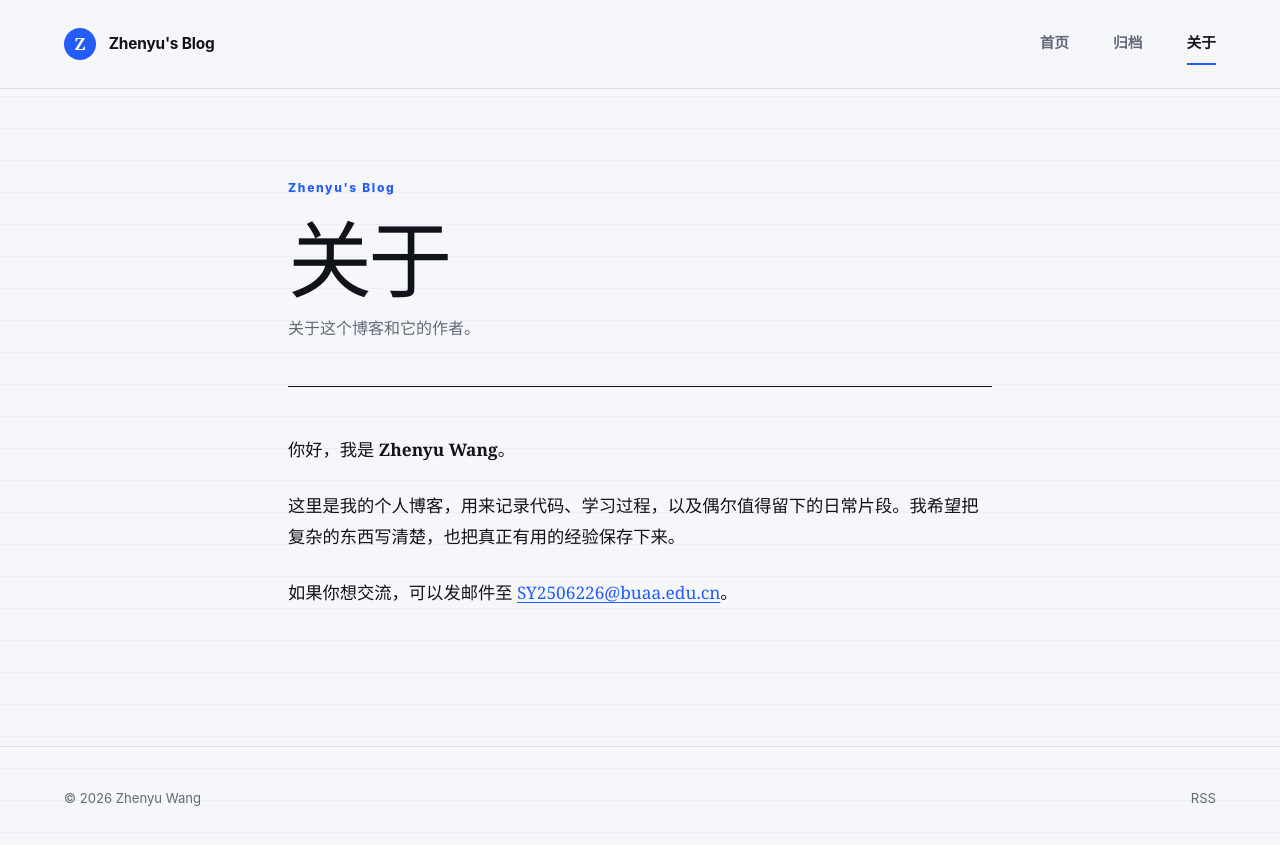
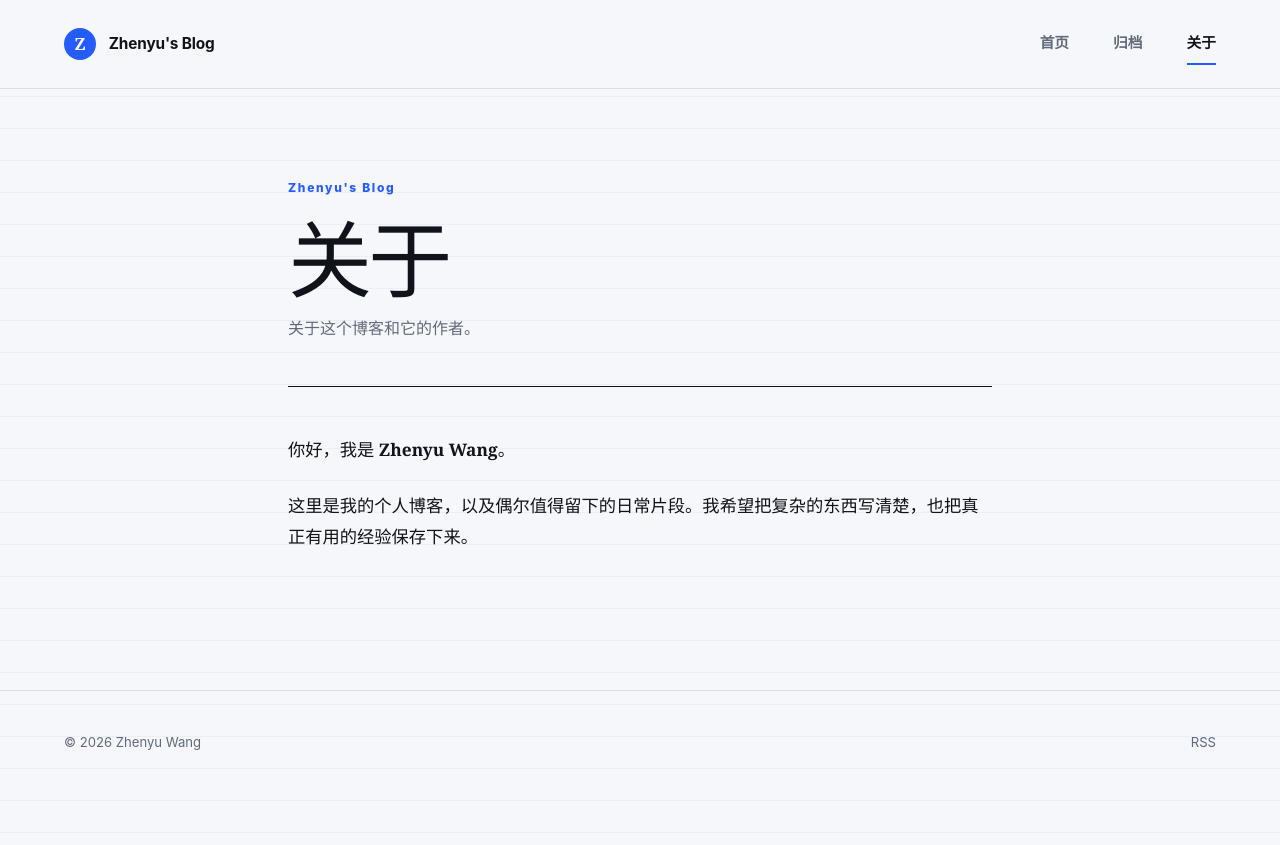
Before and after one commit to xingfenyizhen/xingfenyizhen.github.io, a Jekyll site: the page built from about.md, in a window 1280 px wide. Shown: the top 845 px of the page. Built offline with Jekyll 4.4.1, drawn with Linux system fonts in a browser that asks for light colours.

Commit message:
Convert site to a personal blog

```diff
--- a/about.md
+++ b/about.md
@@ -4,9 +4,6 @@ title: 关于
 permalink: /about/
 description: 关于这个博客和它的作者。
 ---
-
 你好，我是 **Zhenyu Wang**。
 
-这里是我的个人博客，用来记录代码、学习过程，以及偶尔值得留下的日常片段。我希望把复杂的东西写清楚，也把真正有用的经验保存下来。
-
-如果你想交流，可以发邮件至 [SY2506226@buaa.edu.cn](mailto:SY2506226@buaa.edu.cn)。
+这里是我的个人博客，以及偶尔值得留下的日常片段。我希望把复杂的东西写清楚，也把真正有用的经验保存下来。
```
Also changed, not shown: README.md.
